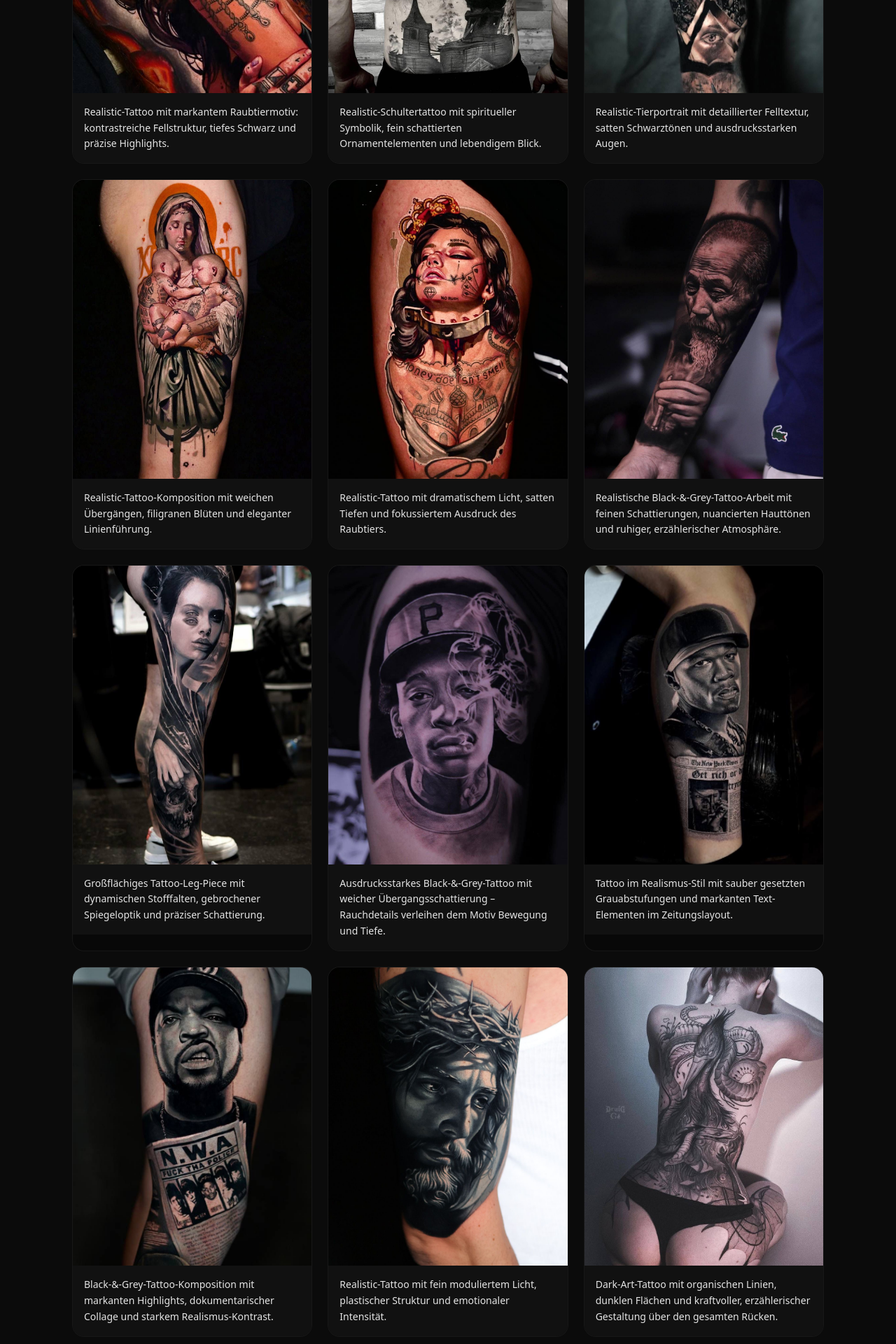
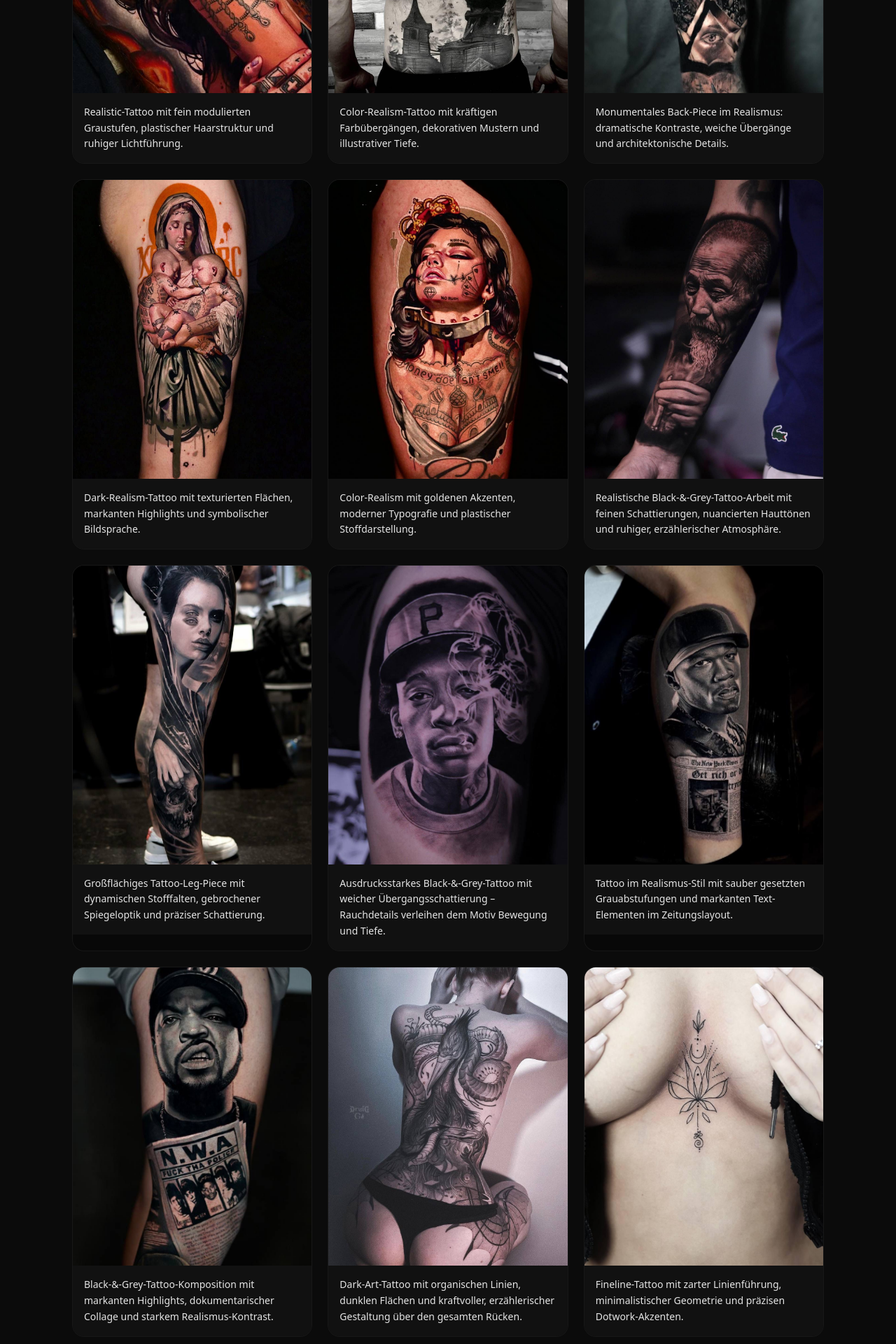
Before and after one commit to Riven91/BloodDiamondInk, a Next.js app: page / in a window 1280 px wide. Shown: the part 4720-6640 px from the top of the page at 70% size. Built offline with nearby package versions, Linux system fonts and the light colour scheme.

Commit message:
Simplify gallery lightbox and update data

```diff
--- a/components/Gallery.tsx
+++ b/components/Gallery.tsx
@@ -1,13 +1,44 @@
 "use client";
 
 import Image from "next/image";
-import { useState } from "react";
+import { useEffect, useState } from "react";
 
 import type { GalleryItem } from "@/data/galleryData";
 import { galleryDataAll } from "@/data/galleryData";
 
 function GalleryComponent() {
-  const [lightbox, setLightbox] = useState<GalleryItem | null>(null);
+  const [idx, setIdx] = useState<number | null>(null);
+  const items: GalleryItem[] = galleryDataAll;
+  const open = (i: number) => setIdx(i);
+  const close = () => setIdx(null);
+  const prev = () =>
+    setIdx((current) =>
+      current === null ? current : (current + items.length - 1) % items.length,
+    );
+  const next = () =>
+    setIdx((current) => (current === null ? current : (current + 1) % items.length));
+
+  useEffect(() => {
+    if (idx === null) return;
+    const onKey = (event: KeyboardEvent) => {
+      if (event.key === "Escape") {
+        event.preventDefault();
+        setIdx(null);
+      }
+      if (event.key === "ArrowLeft") {
+        event.preventDefault();
+        setIdx((current) =>
+          current === null ? current : (current + items.length - 1) % items.length,
+        );
+      }
+      if (event.key === "ArrowRight") {
+        event.preventDefault();
+        setIdx((current) => (current === null ? current : (current + 1) % items.length));
+      }
+    };
+    window.addEventListener("keydown", onKey);
+    return () => window.removeEventListener("keydown", onKey);
+  }, [idx, items.length]);
 
   return (
     <section className="mx-auto max-w-6xl px-4 md:px-6">
@@ -17,14 +48,14 @@
           [--capmin:64px]
         "
       >
-        {galleryDataAll.map((item) => (
+        {items.map((item, i) => (
           <figure
-            key={item.file}
+            key={`${item.file}-${i}`}
             className="group flex flex-col overflow-hidden rounded-2xl bg-black/20 shadow-sm ring-1 ring-white/5"
           >
             <button
               type="button"
-              onClick={() => setLightbox(item)}
+              onClick={() => open(i)}
               className="relative aspect-[4/5] w-full overflow-hidden"
               aria-label="Bild in großer Ansicht öffnen"
             >
@@ -49,18 +80,24 @@
         ))}
       </div>
 
-      {lightbox && (
+      {idx !== null && (
+        (() => {
+          const item = items[idx];
+          return (
             <div
               role="dialog"
               aria-modal="true"
               className="fixed inset-0 z-50 flex items-center justify-center bg-black/80 p-4"
-          onClick={() => setLightbox(null)}
+              onClick={close}
             >
-          <div className="relative w-full max-w-4xl" onClick={(event) => event.stopPropagation()}>
+              <div
+                className="relative w-full max-w-4xl"
+                onClick={(event) => event.stopPropagation()}
+              >
                 <div className="relative aspect-[4/3] w-full overflow-hidden rounded-xl">
                   <Image
-                src={`/${lightbox.file}`}
-                alt={lightbox.alt}
+                    src={`/${item.file}`}
+                    alt={item.alt}
                     fill
                     sizes="100vw"
                     className="bg-black object-contain"
@@ -70,21 +107,42 @@
                   <div className="pointer-events-none absolute inset-x-0 bottom-0">
                     <div className="h-24 bg-gradient-to-t from-black/70 to-transparent" />
                     <div className="pointer-events-auto absolute inset-x-0 bottom-0 p-4">
-                  <p className="text-sm text-neutral-100 md:text-base">{lightbox.caption}</p>
+                      <p className="text-sm text-neutral-100 md:text-base">{item.caption}</p>
                     </div>
                   </div>
 
                   <button
                     type="button"
-                onClick={() => setLightbox(null)}
-                className="absolute right-3 top-3 inline-flex h-9 w-9 items-center justify-center rounded-full bg-black/60 text-white hover:bg-black/80"
+                    onClick={close}
+                    className="absolute right-3 top-3 inline-flex h-9 w-9 items-center justify-center rounded-full bg-black/60 text-white transition hover:bg-black/80"
                     aria-label="Lightbox schließen"
                   >
                     ✕
                   </button>
+
+                  <button
+                    type="button"
+                    onClick={(event) => {
+                      event.stopPropagation();
+                      prev();
+                    }}
+                    aria-label="Vorheriges Bild"
+                    className="absolute left-0 top-0 h-full w-1/2 cursor-[w-resize] bg-transparent"
+                  />
+                  <button
+                    type="button"
+                    onClick={(event) => {
+                      event.stopPropagation();
+                      next();
+                    }}
+                    aria-label="Nächstes Bild"
+                    className="absolute right-0 top-0 h-full w-1/2 cursor-[e-resize] bg-transparent"
+                  />
                 </div>
               </div>
             </div>
+          );
+        })()
       )}
     </section>
   );
--- a/data/galleryData.base.ts
+++ b/data/galleryData.base.ts
@@ -3,37 +3,78 @@
 export const galleryData: GalleryItem[] = [
   {
     file: "realistic3.jpeg",
-    alt: "Realistic Tattoo – Löwenporträt mit intensiven Lichtreflexen – Blood Diamond Tattoo Ink.",
+    alt: "Realistic Tattoo – Dornenkrone-Porträt in Black & Grey – Blood Diamond Tattoo Ink.",
     caption:
-      "Realistic-Tattoo mit markantem Raubtiermotiv: kontrastreiche Fellstruktur, tiefes Schwarz und präzise Highlights.",
-    keywords: ["tattoo", "realistic", "lion", "animal", "blood diamond tattoo ink"],
+      "Realistic-Tattoo mit fein modulierten Graustufen, plastischer Haarstruktur und ruhiger Lichtführung.",
+    keywords: [
+      "tattoo",
+      "realistic",
+      "black & grey",
+      "portrait",
+      "dornenkrone",
+      "feine schattierung",
+      "blood diamond tattoo ink",
+    ],
   },
   {
     file: "realistic4.jpeg",
-    alt: "Realistic Tattoo – Kriegerporträt mit heiligem Glorienschein – Blood Diamond Tattoo Ink.",
+    alt: "Color Realism Tattoo – Porträt mit ethnografischen Ornamenten – Blood Diamond Tattoo Ink.",
     caption:
-      "Realistic-Schultertattoo mit spiritueller Symbolik, fein schattierten Ornamentelementen und lebendigem Blick.",
-    keywords: ["tattoo", "realistic", "portrait", "spiritual", "blood diamond tattoo ink"],
+      "Color-Realism-Tattoo mit kräftigen Farbübergängen, dekorativen Mustern und illustrativer Tiefe.",
+    keywords: [
+      "tattoo",
+      "color realism",
+      "portrait",
+      "ornamente",
+      "farbverlauf",
+      "illustrativ",
+      "blood diamond tattoo ink",
+    ],
   },
   {
     file: "realistic5.jpeg",
-    alt: "Realistic Tattoo – Nahaufnahme eines Tigers mit dynamischem Blick – Blood Diamond Tattoo Ink.",
+    alt: "Black & Grey Tattoo – großflächiges Rückenmotiv mit Mönchsporträt und Kirchensilhouetten – Blood Diamond Tattoo Ink.",
     caption:
-      "Realistic-Tierportrait mit detaillierter Felltextur, satten Schwarztönen und ausdrucksstarken Augen.",
-    keywords: ["tattoo", "realistic", "tiger", "animal portrait", "blood diamond tattoo ink"],
+      "Monumentales Back-Piece im Realismus: dramatische Kontraste, weiche Übergänge und architektonische Details.",
+    keywords: [
+      "tattoo",
+      "black & grey",
+      "back piece",
+      "portrait",
+      "architektur",
+      "realismus",
+      "kontrast",
+      "blood diamond tattoo ink",
+    ],
   },
   {
     file: "realistic6.jpeg",
-    alt: "Realistic Tattoo – Frauengesicht mit floralen Ornamenten – Blood Diamond Tattoo Ink.",
+    alt: "Dark Realism Tattoo – ägyptisches Schädelmotiv mit grafischen Elementen – Blood Diamond Tattoo Ink.",
     caption:
-      "Realistic-Tattoo-Komposition mit weichen Übergängen, filigranen Blüten und eleganter Linienführung.",
-    keywords: ["tattoo", "realistic", "portrait", "floral", "blood diamond tattoo ink"],
+      "Dark-Realism-Tattoo mit texturierten Flächen, markanten Highlights und symbolischer Bildsprache.",
+    keywords: [
+      "tattoo",
+      "dark realism",
+      "skull",
+      "ägyptisch",
+      "high contrast",
+      "textur",
+      "blood diamond tattoo ink",
+    ],
   },
   {
     file: "realistic7.jpeg",
-    alt: "Realistic Tattoo – Pantherporträt mit leuchtenden Augen – Blood Diamond Tattoo Ink.",
+    alt: "Color Realism Tattoo – sakrales Porträt mit modernen Collage-Elementen – Blood Diamond Tattoo Ink.",
     caption:
-      "Realistic-Tattoo mit dramatischem Licht, satten Tiefen und fokussiertem Ausdruck des Raubtiers.",
-    keywords: ["tattoo", "realistic", "panther", "animal", "blood diamond tattoo ink"],
+      "Color-Realism mit goldenen Akzenten, moderner Typografie und plastischer Stoffdarstellung.",
+    keywords: [
+      "tattoo",
+      "color realism",
+      "sakral",
+      "collage",
+      "goldakzente",
+      "realistisch",
+      "blood diamond tattoo ink",
+    ],
   },
 ];
--- a/data/galleryData.ts
+++ b/data/galleryData.ts
@@ -5,7 +5,8 @@
   keywords: string[];
 };
 
-export const galleryBatch1: GalleryItem[] = [
+// Zusätzliche Motive für die Galerie (bereinigt, ohne Cover-Up-Motive)
+export const additionalGalleryItems: GalleryItem[] = [
   {
     file: "blackgrey2.jpeg",
     alt: "Black & Grey Tattoo – Porträt eines älteren Mannes mit feiner Faltenstruktur und Handdetail – Blood Diamond Tattoo Ink.",
@@ -42,13 +43,6 @@
     keywords: ["tattoo", "black & grey", "portrait", "nwa", "collage", "realistisch", "blood diamond tattoo ink"],
   },
   {
-    file: "coverup1.jpeg",
-    alt: "Realistic Tattoo – Porträt mit Dornenkrone – Blood Diamond Tattoo Ink.",
-    caption:
-      "Realistic-Tattoo mit fein moduliertem Licht, plastischer Struktur und emotionaler Intensität.",
-    keywords: ["tattoo", "realistic", "portrait", "dornenkrone", "black & grey", "detailarbeit", "blood diamond tattoo ink"],
-  },
-  {
     file: "dark1.jpeg",
     alt: "Dark Art Tattoo – großflächiger Rücken mit Vogel- und Schlangenmotiv – Blood Diamond Tattoo Ink.",
     caption:
@@ -80,4 +74,19 @@
 
 import { galleryData } from "./galleryData.base";
 
-export const galleryDataAll: GalleryItem[] = [...galleryData, ...galleryBatch1];
+// Dedup + Override-Strategie:
+// Basisdaten zuerst, zusätzliche Motive überschreiben bei Bedarf
+function mergeUniqueByFile(...lists: GalleryItem[][]): GalleryItem[] {
+  const map = new Map<string, GalleryItem>();
+  for (const list of lists) {
+    for (const item of list) {
+      map.set(item.file, item); // spätere Einträge überschreiben frühere
+    }
+  }
+  return Array.from(map.values());
+}
+
+export const galleryDataAll: GalleryItem[] = mergeUniqueByFile(
+  galleryData,
+  additionalGalleryItems,
+);
```
Also changed, not shown: components/index.ts (line endings or trailing spaces). Lines whose indentation alone changed are shown as unchanged.
